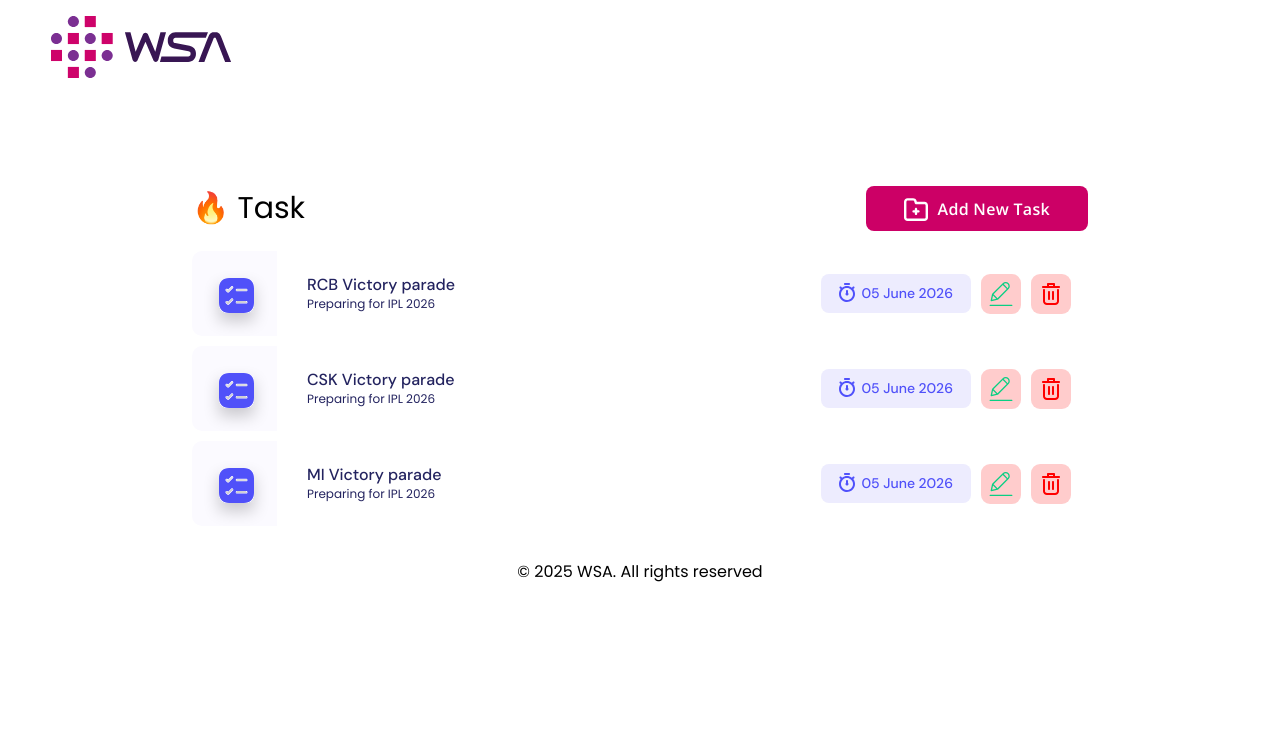
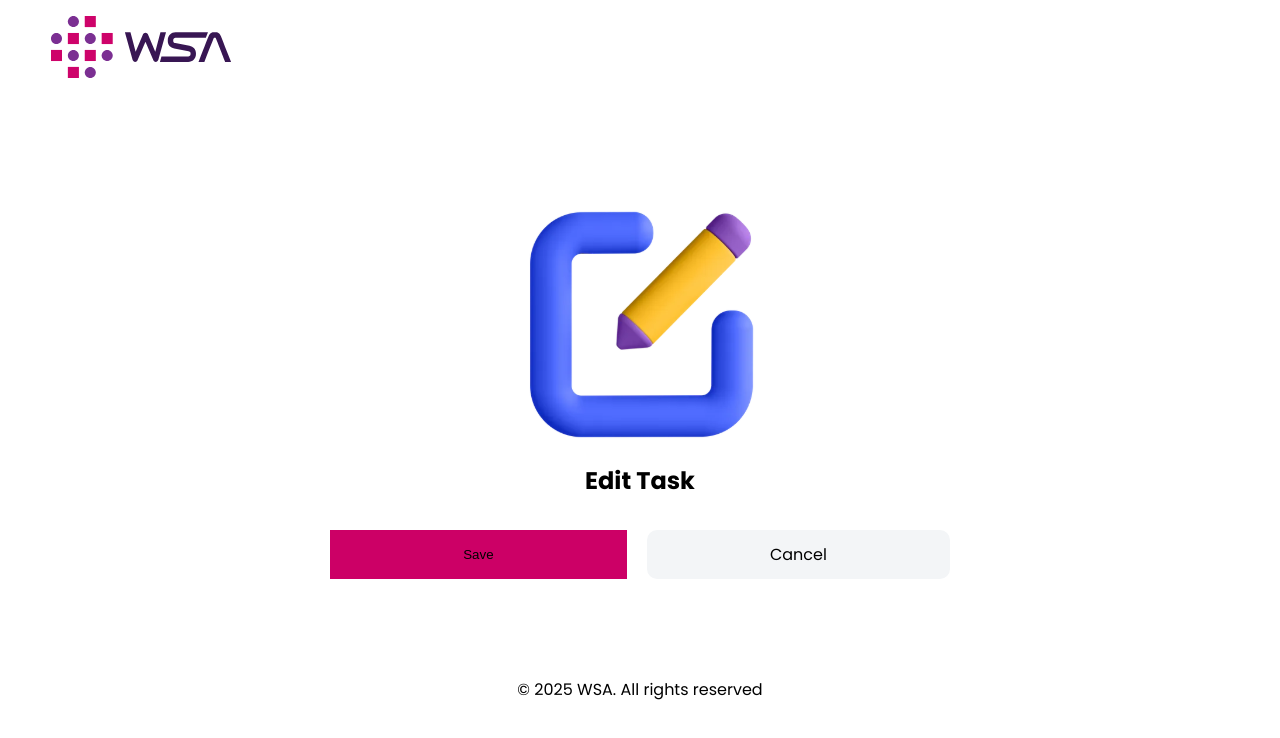
Before and after one commit to tejasCodeX/task-todo, a React (Vite) app in the folder frontend/: page / in a window 1280 px wide. Shown: the top 738 px of the page. Built offline with nearby package versions, Linux system fonts and the light colour scheme.

Commit message:
edit task page is added

```diff
--- a/frontend/src/components/EditTask.jsx
+++ b/frontend/src/components/EditTask.jsx
@@ -1,9 +1,22 @@
-import React from 'react'
+import React from "react";
+import EditTasking from "../assets/edit-task-logo.svg";
 
 const EditTask = () => {
   return (
-    <div>EditTask</div>
-  )
-}
+    <div className="create-task-section">
+      <div className="create-task-card">
+        <img src={EditTasking} alt="edit task" width={263} />
+        <h1 className="create-task-title-test">Edit Task </h1>
+        {/* custom input field for title */}
+        {/* custom input field for description */}
+        {/* custom input field for date */}
+        <div className="add-edit-task-btns">
+          <button className="edit-task-btn">Save</button>
+          <button className="btn cancel-btn cursor-pointer">Cancel</button>
+        </div>
+      </div>
+    </div>
+  );
+};
 
-export default EditTask
+export default EditTask;
--- a/frontend/src/components/TaskMain.jsx
+++ b/frontend/src/components/TaskMain.jsx
@@ -7,7 +7,7 @@
 import Loading from "./ui/Loading";
 
 const TaskMain = () => {
-  const [currComponent, setCurrComponent] = useState("taskList");
+  const [currComponent, setCurrComponent] = useState("editTask");
 
   const showNoTaskScreen = function () {
     setCurrComponent("noTask");
```
